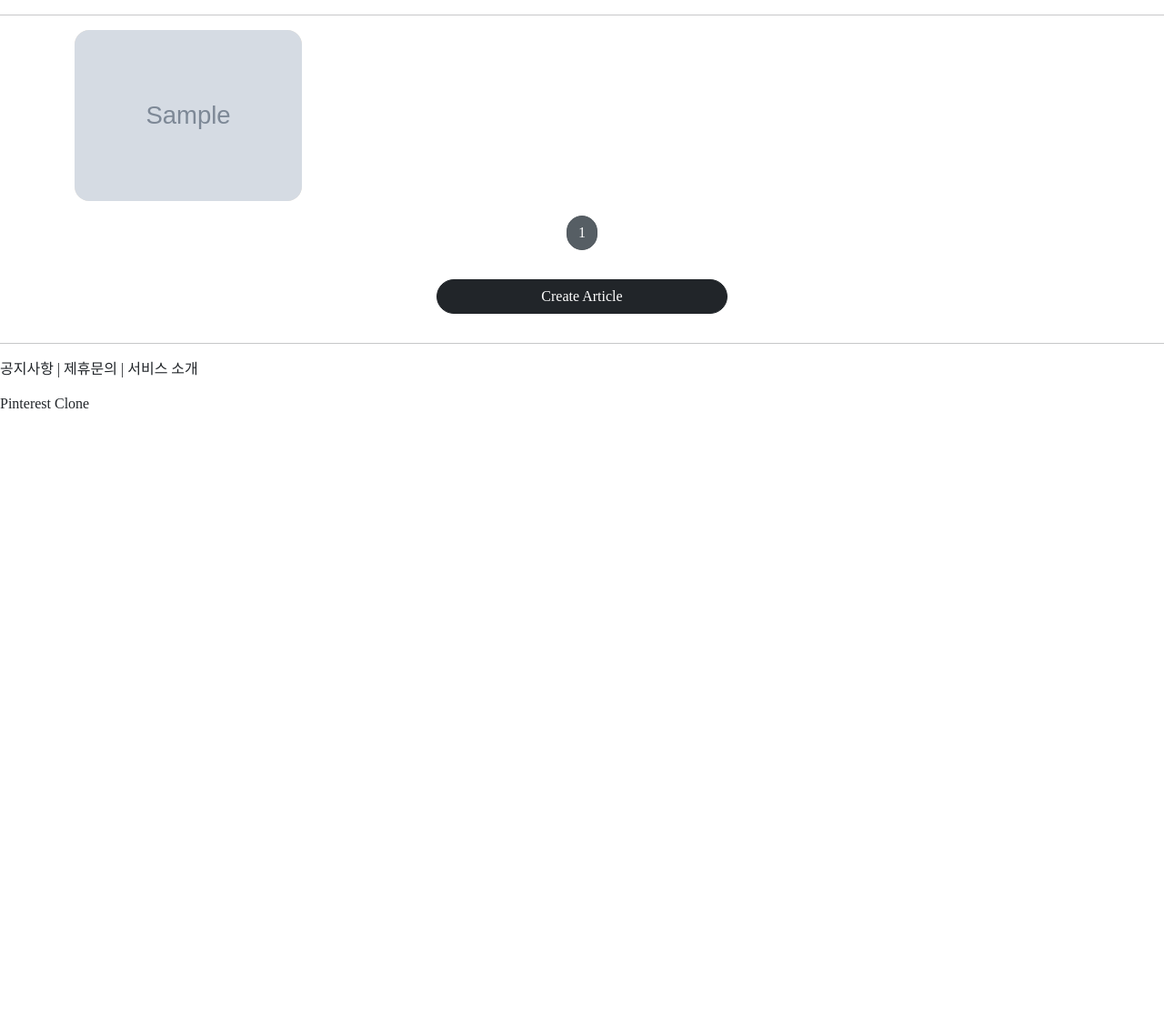
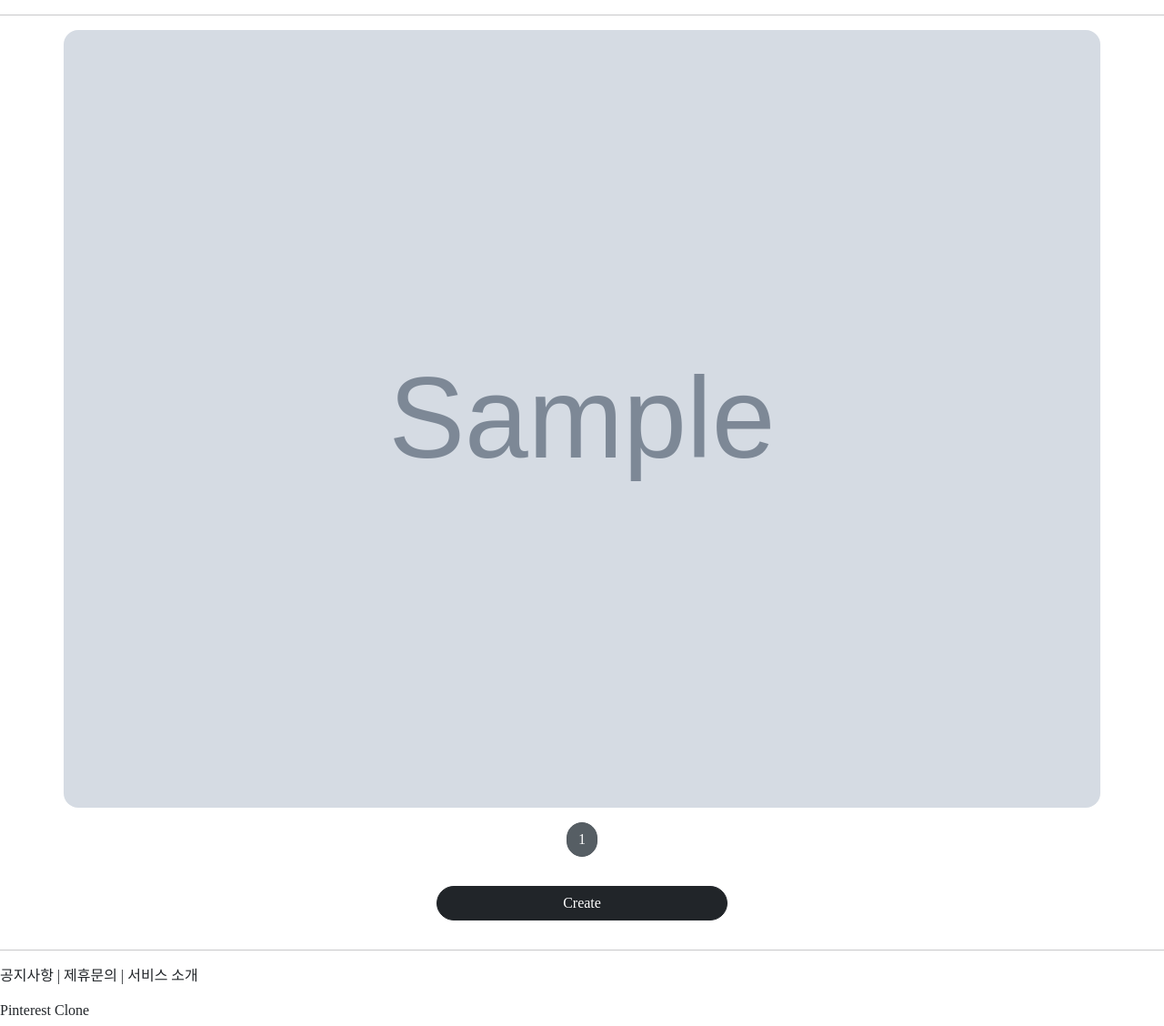
Before and after one commit to by-Exist/Pinterest_Clone, a Django app: page /articles/list/ in a window 1280 px wide. Shown: the part 80-1208 px from the top of the page at 91% size. Before the commit the page ends 529 px from the top, so only its background shows below. Run offline with Django 3.2, Linux system fonts and the light colour scheme; tables that the repository leaves empty hold one stand-in row (values such as "Sample post"); grey boxes marked "Sample" are stand-in pictures; some libraries are stand-ins or nearby versions.

Commit message:
Modify the layout of the screen to look good

```diff
--- a/articleapp/templates/articleapp/list.html
+++ b/articleapp/templates/articleapp/list.html
@@ -4,9 +4,18 @@
 
 {% block content %}
   <style>
+
+    .container {
+      padding: 0;
+      margin: 0, auth;
+    }
+
+    .container a {
+      width: 40%;
+      max-width: 250px;
+    }
+
     .container div {
-      width: 250px;
-      background-color: antiquewhite;
       display: flex;
       justify-content: center;
       align-items: center;
@@ -40,7 +49,7 @@
   {% include 'snippets/pagenation.html' with page_obj=page_obj %}
 
   <div style='text-align: center;'>
-    <a href="{% url 'articleapp:create' %}" class='btn btn-dark rounded-pill col-3 mt-3 mb-3'>Create Article</a>
+    <a href="{% url 'articleapp:create' %}" class='btn btn-dark rounded-pill col-3 mt-3 mb-3'>Create</a>
   </div>
 
 
--- a/templates/head.html
+++ b/templates/head.html
@@ -2,7 +2,7 @@
 
 <head>
   <meta charset="UTF-8" />
-  <meta name="viewport" content="width=device-width, initial-scale=1.0" />
+  <meta name="viewport" content="width=device-width, initial-scale=1.0, shrink-to-fit=no" />
   <title>Pinterest Clone</title>
 
   <!-- https://getbootstrap.com/ -->
```
